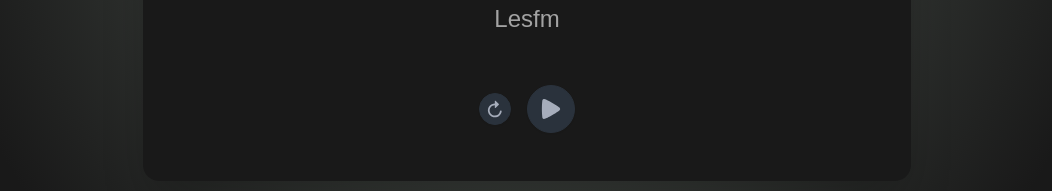
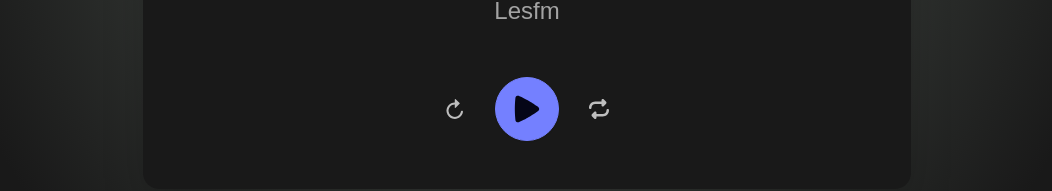
Before and after one commit to kim-fransson/music-player, a React (Vite) app: page / in a window 1280 px wide. Shown: the part 543-734 px from the top of the page, without its empty margins (113-1165 px from the left). Built offline with nearby package versions, Linux system fonts and the light colour scheme; what @savvywombat/tailwindcss-grid-areas, tailwindcss-react-aria-components would draw is missing.

Commit message:
feat(step-4): implemented loop/repeat logic

```diff
--- a/src/App.tsx
+++ b/src/App.tsx
@@ -3,13 +3,16 @@
 import PlayIcon from "@assets/icons/play-icon.svg?react";
 import PauseIcon from "@assets/icons/pause-icon.svg?react";
 import ReplayIcon from "@assets/icons/replay-icon.svg?react";
+import RepeatIcon from "@assets/icons/repeat-icon.svg?react";
 
 import { useSound } from "./hooks";
 
 export default function App() {
   const [activeSongIndex] = useState(0);
   const [activeSong] = useState(songs[activeSongIndex]);
-  const { toggle, replay, isPlaying } = useSound(activeSong.src);
+  const { toggleSound, replay, toggleLoop, isPlaying, isLooping } = useSound(
+    activeSong.src,
+  );
 
   return (
     <div className="grid absolute-center max-w-3xl w-full rounded-2xl overflow-hidden shadow-2xl">
@@ -33,7 +36,7 @@
 
         <div className="text-center mb-12">
           <a
-            className="text-header-2 text-white/60 transition-colors hover:text-green-100"
+            className="text-header-2 text-white/60 link link-primary link-hover outline-none"
             href={activeSong.artist.website}
             target="_blank"
           >
@@ -41,19 +44,29 @@
           </a>
         </div>
 
-        <div className="flex items-center justify-center gap-4">
+        <div className="flex items-center justify-center gap-4 text-light-gray">
           <div className="tooltip" data-tip="Replay">
-            <button
-              onClick={replay}
-              className="btn btn-sm btn-neutral btn-circle"
-            >
-              <ReplayIcon className="h-5 w-5" />
+            <button onClick={replay} className="btn btn-ghost btn-circle">
+              <ReplayIcon className="" />
             </button>
           </div>
 
           <div className="tooltip" data-tip={isPlaying ? "Pause" : "Play"}>
-            <button onClick={toggle} className="btn btn-neutral btn-circle">
-              {isPlaying ? <PauseIcon /> : <PlayIcon />}
+            <button
+              onClick={toggleSound}
+              className="btn btn-primary btn-circle btn-lg"
+            >
+              {isPlaying ? (
+                <PauseIcon className="w-8 h-8" />
+              ) : (
+                <PlayIcon className="w-8 h-8" />
+              )}
+            </button>
+          </div>
+
+          <div className="tooltip" data-tip="Repeat">
+            <button onClick={toggleLoop} className="btn btn-ghost btn-circle">
+              <RepeatIcon className={`${isLooping ? "text-green-100" : ""}`} />
             </button>
           </div>
         </div>
--- a/src/hooks/useSound.tsx
+++ b/src/hooks/useSound.tsx
@@ -2,20 +2,28 @@
 
 export const useSound = (soundUrl: string) => {
   const [isPlaying, setIsPlaying] = useState(false);
+  const [isLooping, setIsLooping] = useState(false);
   const audio = useMemo(() => new Audio(soundUrl), [soundUrl]);
 
-  const toggle = useCallback(() => {
+  const toggleSound = useCallback(() => {
     isPlaying ? audio.pause() : audio.play();
     setIsPlaying((curr) => !curr);
   }, [audio, isPlaying]);
+
+  const toggleLoop = useCallback(() => {
+    audio.loop = !isLooping;
+    setIsLooping((curr) => !curr);
+  }, [audio, isLooping]);
 
   const replay = useCallback(() => {
     audio.currentTime = 0;
   }, [audio]);
 
   return {
-    toggle,
+    toggleSound,
+    toggleLoop,
+    replay,
     isPlaying,
-    replay,
+    isLooping,
   };
 };
```
